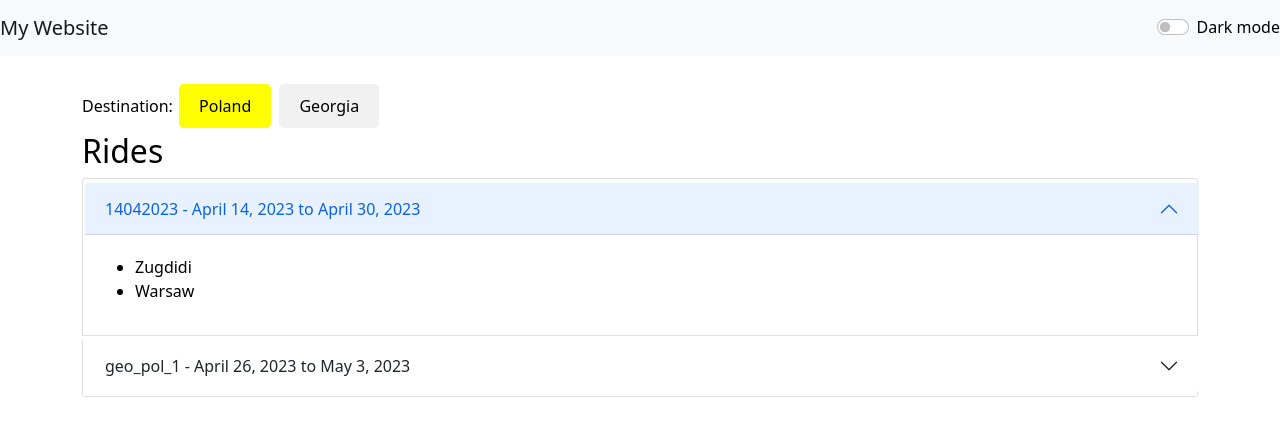
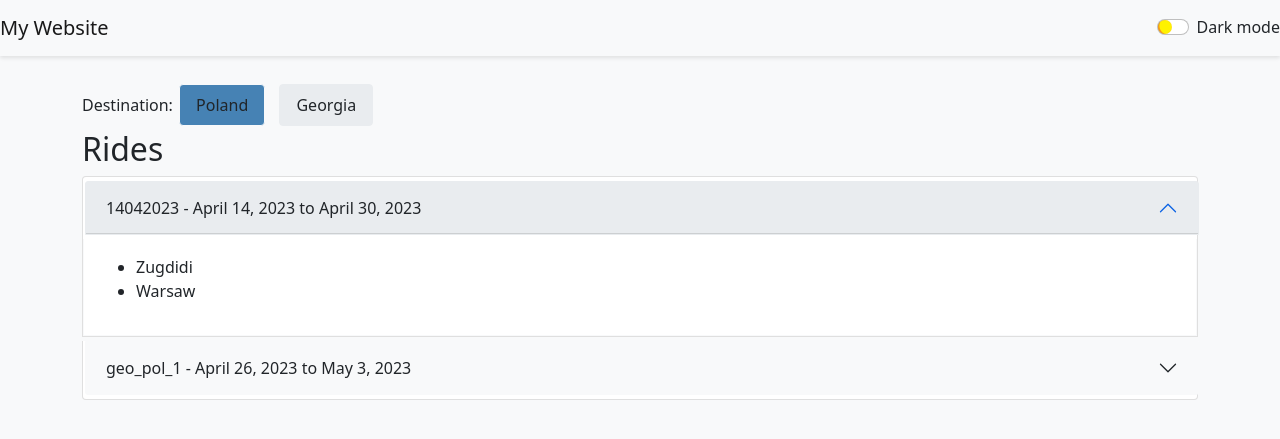
Before and after one commit to Gaguchi/django_transport, a Django app: page / in a window 1280 px wide, after a click that opens the changed part. Shown: the top 439 px of the page. Run offline with Django 4.2, Linux system fonts and the light colour scheme; data comes from the database, SQL or seed files in the repository; some libraries are stand-ins or nearby versions.

Commit message:
svg theme switcher

```diff
--- a/parcels/templates/parcels/base.html
+++ b/parcels/templates/parcels/base.html
@@ -8,6 +8,7 @@
     <link rel="stylesheet" href="https://cdnjs.cloudflare.com/ajax/libs/bootstrap/5.0.2/css/bootstrap.min.css">
     <link rel="stylesheet" href="{% static 'css/style.css' %}">
     <link rel="stylesheet" href="{% static 'css/theme-switcher.css' %}">
+    <link rel="stylesheet" href="#" id="theme-style">
 </head>
 <body>
     <!-- Navbar -->
--- /dev/null
+++ b/static/parcels/css/light.css
@@ -0,0 +1,70 @@
+body {
+    background-color: #f8f9fa;
+    color: #212529;
+  }
+
+  .navbar {
+    box-shadow: 0 2px 4px rgba(0, 0, 0, 0.1);
+  }
+
+  .active {
+    background-color: #f8f9fa;
+    color: #212529;
+    border: 1px solid #f8f9fa;
+  }
+
+  button {
+    background-color: #e9ecef;
+    color: #212529;
+    border: 1px solid #e9ecef;
+    border-radius: 4px;
+    cursor: pointer;
+    padding: 0.5rem 1rem;
+    margin-right: 0.5rem;
+  }
+
+  button:hover {
+    background-color: steelblue;
+  }
+
+  .accordion-button {
+    color: #212529;
+    background-color: #f8f9fa;
+    border: 1px solid #f8f9fa;
+  }
+
+  .accordion-button:hover {
+    background-color: #dee2e6;
+  }
+
+  .accordion-button:not(.collapsed) {
+    background-color: #e9ecef;
+    color: #212529;
+    border: 1px solid #e9ecef;
+  }
+
+  .accordion-button:not(.collapsed):hover {
+    background-color: #dee2e6;
+  }
+
+  .accordion-body {
+    background-color: #fff;
+    border: 1px solid #f8f9fa;
+    border-top: none;
+  }
+
+  .form-check-label {
+    color: #212529;
+  }
+
+  .form-switch input.form-check-input:checked {
+    background-color: #0d6efd;
+  }
+
+  .form-switch input.form-check-input:checked + .form-check-label {
+    color: #fff;
+  }
+
+ .form-switch .form-check-input {
+    background-image: url("/static/parcels/sun.svg") !important;
+}
--- a/static/parcels/css/style.css
+++ b/static/parcels/css/style.css
@@ -14,5 +14,5 @@ button {
   }
 
   button.active {
-    background-color: yellow;
+    background-color: steelblue;
   }
--- a/static/parcels/js/theme-switcher.js
+++ b/static/parcels/js/theme-switcher.js
@@ -1,22 +1,16 @@
 $(function() {
   var themes = {
-      light: {
-        'background-color': '#ffffff',
-        'color': '#000000'
-      },
-      dark: {
-        'background-color': '#343a40',
-        'color': '#ffffff'
-      }
+    light: '/static/parcels/css/light.css',
+    dark: '/static/parcels/css/dark.css'
   };
 
   var currentTheme = localStorage.getItem('theme') || 'light';
-    $('body').css(themes[currentTheme]);
+  $('link#theme-style').attr('href', themes[currentTheme]);
   $('#themeSwitch').prop('checked', currentTheme === 'dark');
 
   $('#themeSwitch').change(function() {
     var newTheme = this.checked ? 'dark' : 'light';
-      $('body').css(themes[newTheme]);
+    $('link#theme-style').attr('href', themes[newTheme]);
     localStorage.setItem('theme', newTheme);
   });
 });
```
Also changed, not shown: static/parcels/css/dark.css (added, +73 -0 lines), static/parcels/moon.svg (added), static/parcels/sun.svg (added). Lines whose indentation alone changed are shown as unchanged.
